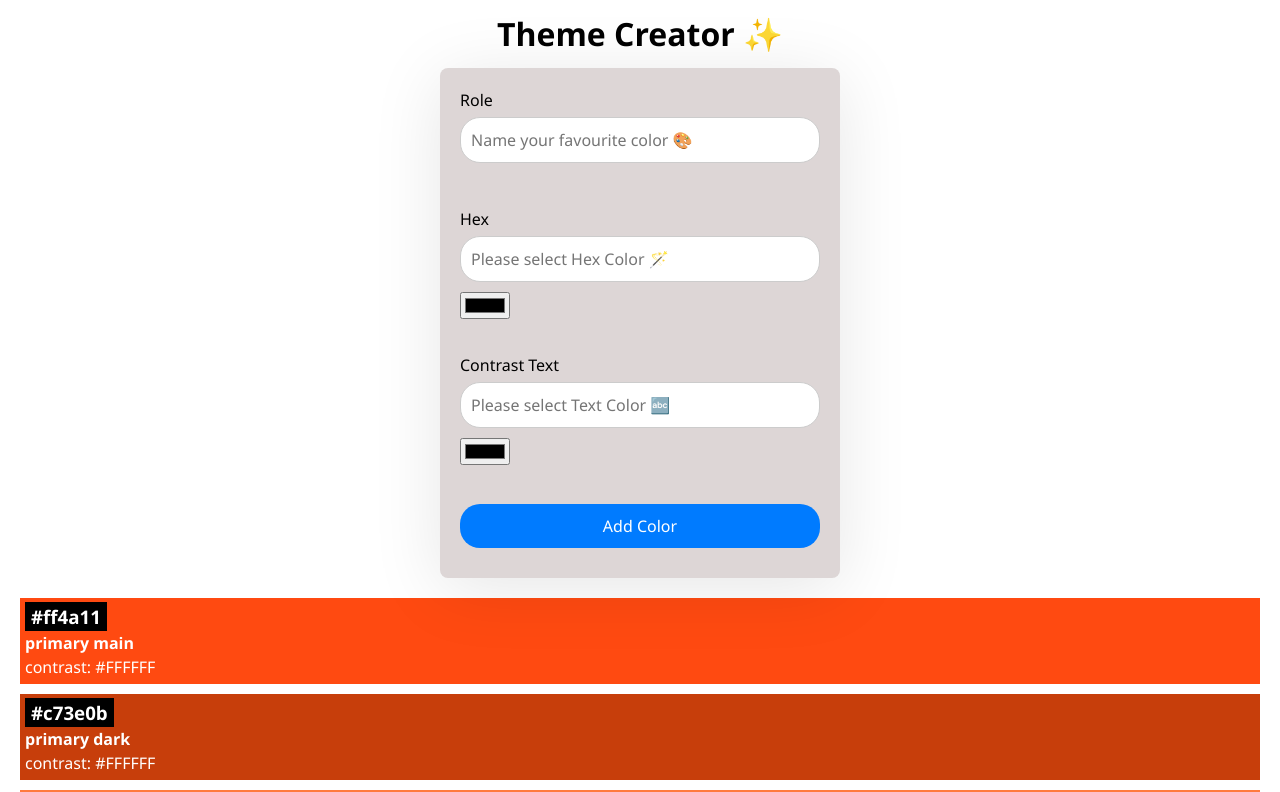
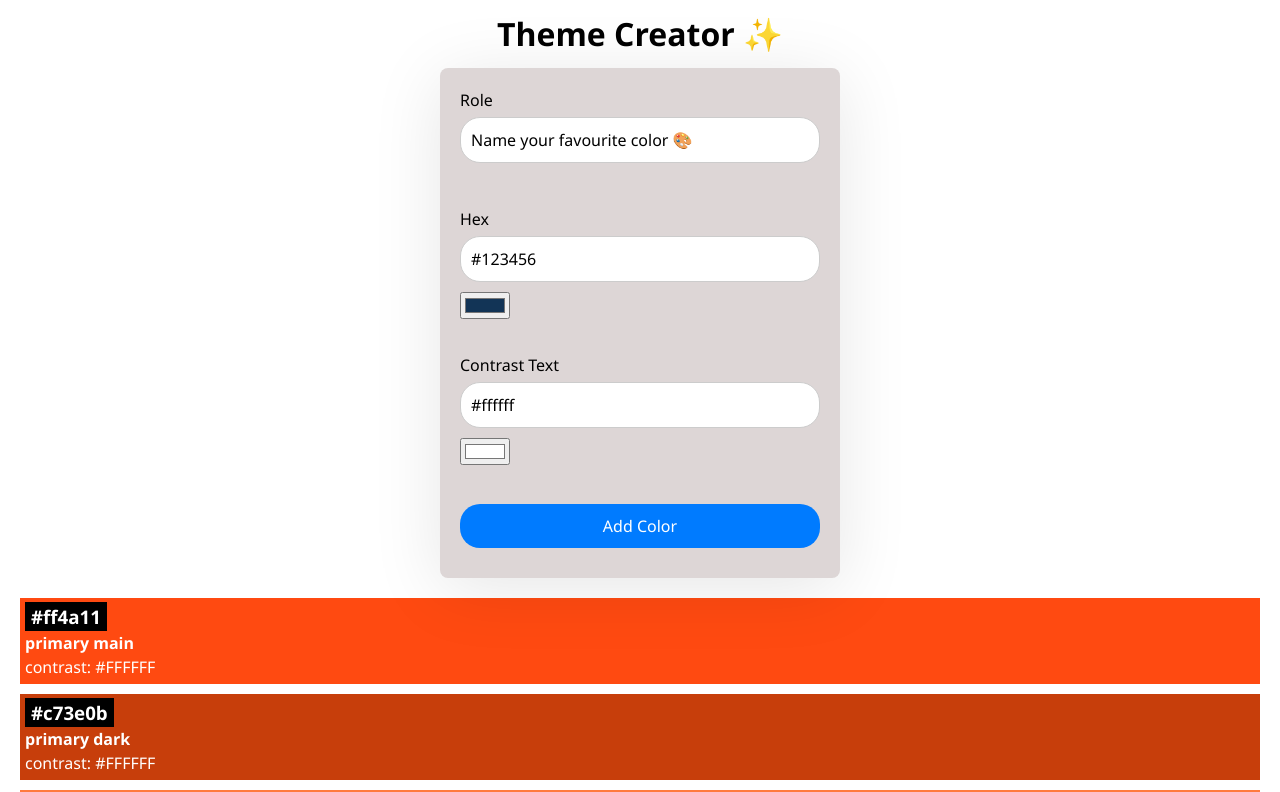
Before and after one commit to Sannsfilm/react-recap-project, a React (Vite) app: page / in a window 1280 px wide. Shown: the top 792 px of the page. Built offline with nearby package versions, Linux system fonts and the light colour scheme.

Commit message:
fixed code

```diff
--- a/src/Components/Color/Color.jsx
+++ b/src/Components/Color/Color.jsx
@@ -15,5 +15,3 @@ export default function Color({ color }) {
     </div>
   );
 }
-
-// ❗️Fungsi color di sini menampilkan bagaimana color ditampilkan dalam sebuah div
--- a/src/Components/ColorForm/ColorForm.css
+++ b/src/Components/ColorForm/ColorForm.css
@@ -11,7 +11,7 @@
   border-radius: 8px;
   box-shadow: 0 10px 70px rgba(0, 0, 0, 0.1);
   width: 100%;
-  max-width: 400px; /* Adjust as needed */
+  max-width: 400px;
 }
 
 .colorForm-Card form {
--- a/src/Components/ColorForm/ColorForm.jsx
+++ b/src/Components/ColorForm/ColorForm.jsx
@@ -2,17 +2,17 @@ import ColorInput from "../ColorInput/ColorInput.jsx";
 import "./ColorForm.css";
 
 const initialData = {
-  role: "",
-  hex: "",
-  contrastText: "",
+  role: "Name your favourite color 🎨",
+  hex: "#123456",
+  contrastText: "#ffffff",
 };
 
 export default function ColorForm({ onSubmitColor }) {
   function handleSubmit(event) {
     event.preventDefault();
-    const formData = new FormData(event.target); // Mengumpulkan form data, jika user submit form
-    const data = Object.fromEntries(formData); // Konversi FormData Menjadi Objek JavaScript
-    onSubmitColor(data); // Fungsi yang mengirimkan data dari form ke suatu tempat
+    const formData = new FormData(event.target); //Collect form data, if the user submits the form
+    const data = Object.fromEntries(formData); // Convert FormData Into JavaScript Objects
+    onSubmitColor(data);
   }
 
   return (
@@ -25,19 +25,14 @@ export default function ColorForm({ onSubmitColor }) {
             type="text"
             id="role"
             name="role"
-            defaultValue={initialData.role} // atribut defaultValue digunakan utk mengatur nilai awal dari input
-            placeholder="Name your favourite color 🎨"
+            defaultValue={initialData.role}
           />
         </label>
         <br />
         <label htmlFor="hex">
           Hex
           <br />
-          <ColorInput
-            id="hex"
-            defaultValue={initialData.hex}
-            placeholder="Please select Hex Color 🪄"
-          />
+          <ColorInput id="hex" defaultValue={initialData.hex} />
         </label>
         <br />
         <label htmlFor="contrastText">
@@ -46,7 +41,6 @@ export default function ColorForm({ onSubmitColor }) {
           <ColorInput
             id="contrastText"
             defaultValue={initialData.contrastText}
-            placeholder="Please select Text Color 🔤"
           />
         </label>
         <br />
--- a/src/Components/ColorInput/ColorInput.jsx
+++ b/src/Components/ColorInput/ColorInput.jsx
@@ -1,21 +1,21 @@
 import { useState } from "react";
 
-export default function ColorInput({ id, defaultValue, placeholder }) {
-  const [inputValue, setInputValue] = useState(defaultValue); // nilai ini diatur sesuai dengan nilai default yang diteruskan melalui properti defaultValue
+export default function ColorInput({ id, defaultValue }) {
+  const [inputValue, setInputValue] = useState(defaultValue);
 
   function handleInputValue(event) {
-    setInputValue(event.target.value); // fungsi untuk menangani perubahan nilai dalam input
+    // function to handle value changes in input
+    setInputValue(event.target.value);
   }
 
   return (
     <>
       <input
         type="text"
-        id={id} // id di sini memberikan identitas unik untuk elemen input ini
+        id={id}
         name={id}
-        value={inputValue} // nilai state yang akan digunakan oleh input
-        onChange={handleInputValue} // Properti onChange diatur sebagai fungsi handleInputValue
-        placeholder={placeholder}
+        value={inputValue}
+        onChange={handleInputValue}
       />
       <input type="color" value={inputValue} onChange={handleInputValue} />
     </>
```
